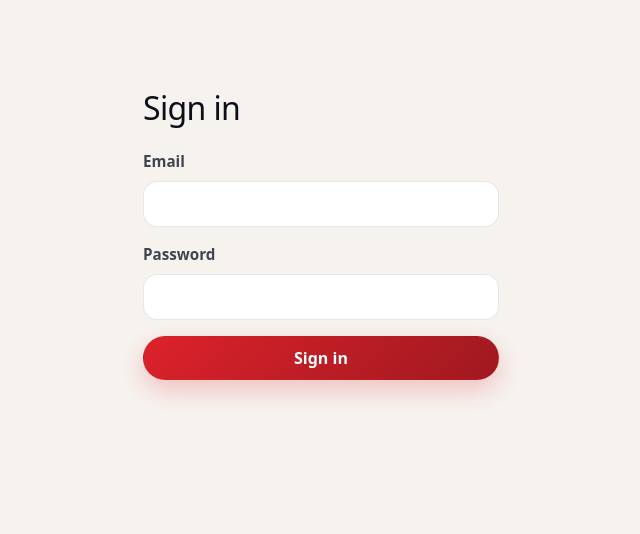
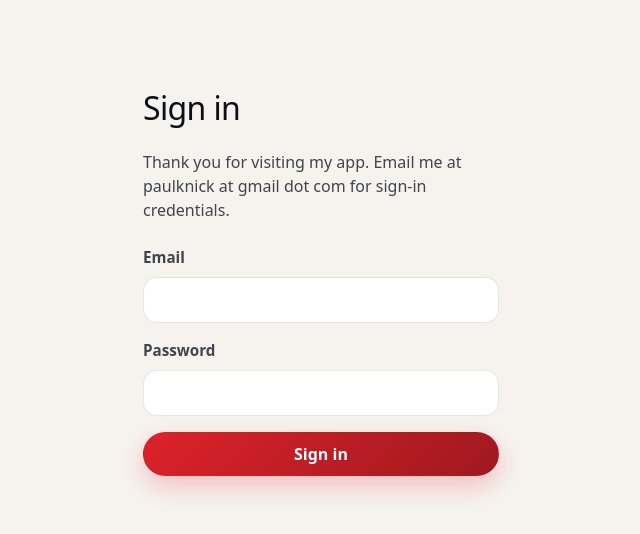
Before and after one commit to Sput/doc-rag, a Next.js app: page /login in a window 1280 px wide. Shown: the top 534 px of the page, without its empty margins (319-959 px from the left). Built offline with nearby package versions, Linux system fonts and the light colour scheme; no server answers.

Commit message:
Update login page credential notice

```diff
--- a/app/login/page.tsx
+++ b/app/login/page.tsx
@@ -52,14 +52,18 @@ function LoginForm() {
       <div className="container" style={{ maxWidth: 420 }}>
         <div className="stack-lg">
           <h1 className="h1">Sign in</h1>
-          <form className="stack" onSubmit={onSubmit}>
+          <p className="p">
+            Thank you for visiting my app. Email me at paulknick at gmail dot com for sign-in
+            credentials.
+          </p>
+          <form className="stack" onSubmit={onSubmit} autoComplete="off">
             <div className="field">
               <label htmlFor="email">Email</label>
               <input
                 id="email"
                 type="email"
                 className="input"
-                autoComplete="email"
+                autoComplete="off"
                 value={email}
                 onChange={(e) => setEmail(e.target.value)}
                 required
@@ -71,7 +75,7 @@ function LoginForm() {
                 id="password"
                 type="password"
                 className="input"
-                autoComplete="current-password"
+                autoComplete="new-password"
                 value={password}
                 onChange={(e) => setPassword(e.target.value)}
                 required
```
